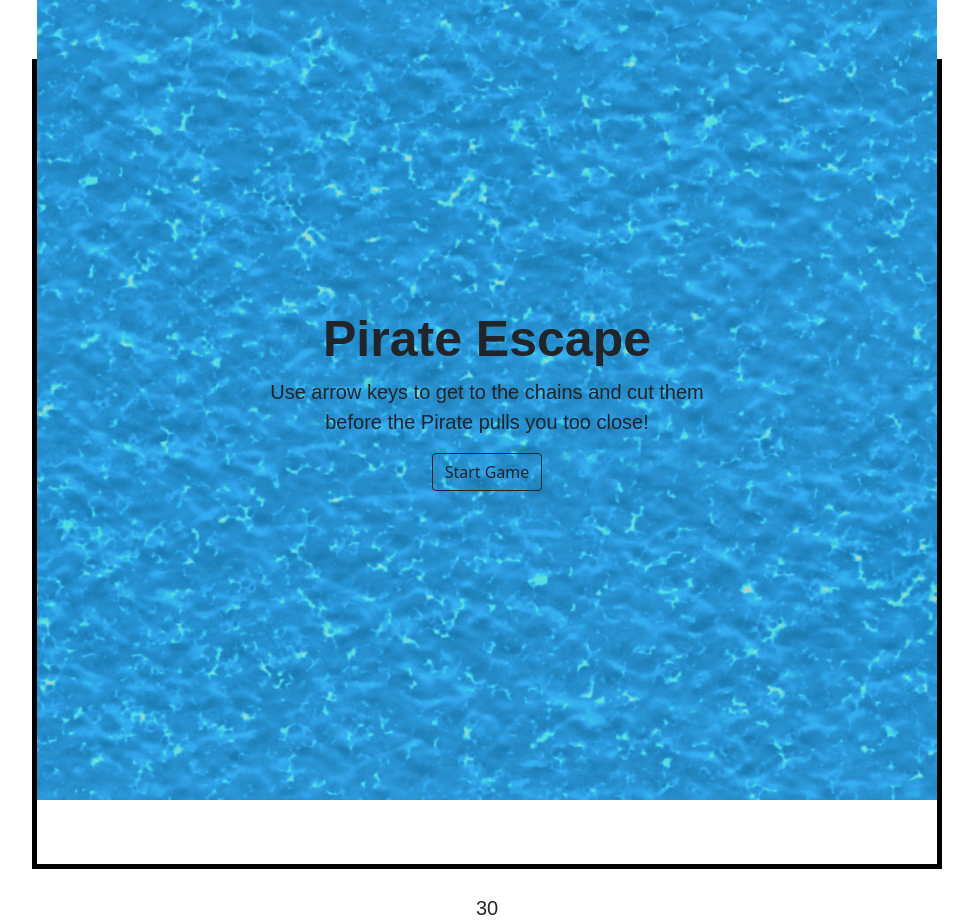
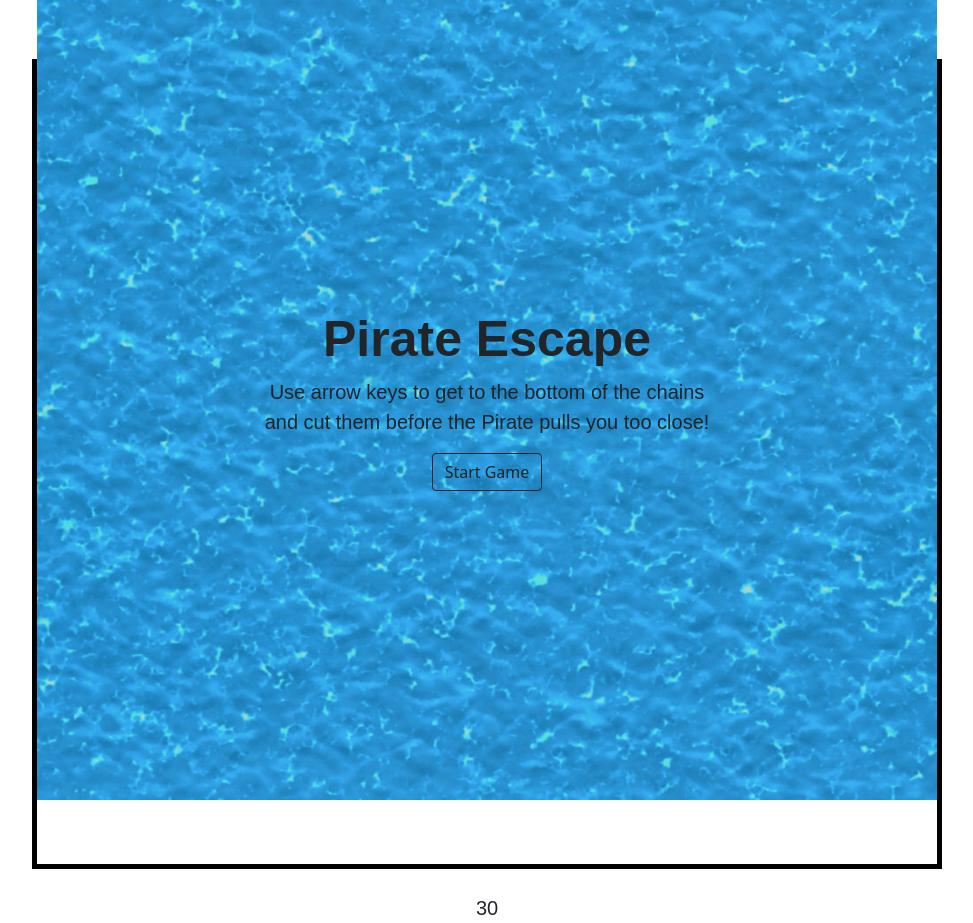
Before and after one commit to AT2ironH/Pirate-escape, a plain HTML site: page index.html in a window 1280 px wide. Shown: the whole page, without its empty margins (153-1126 px from the left). Drawn offline with nearby package versions, Linux system fonts and the light colour scheme.

Commit message:
updated the instructions of the game

```diff
--- a/index.html
+++ b/index.html
@@ -11,7 +11,7 @@
     <section class="centred">
             <article class="centred">
             <h1>Pirate Escape</h1>
-            <p>Use arrow keys to get to the chains and cut them before the Pirate pulls you too close!</p>
+            <p>Use arrow keys to get to the bottom of the chains and cut them before the Pirate pulls you too close!</p>
             <button type="button" class="btn btn-outline-dark">Start Game</button>
         </article>
     <img class="backPic" src="imgs/startScreen.png" alt="sea surface">
```
